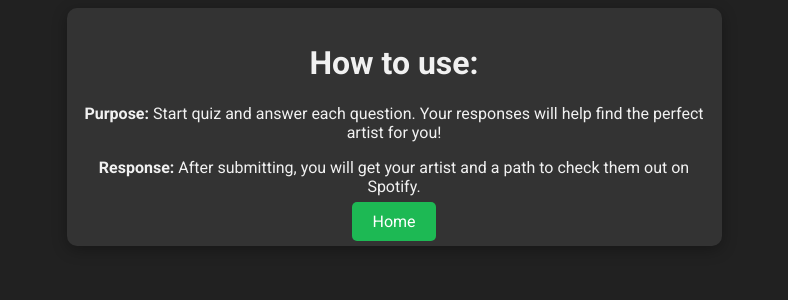
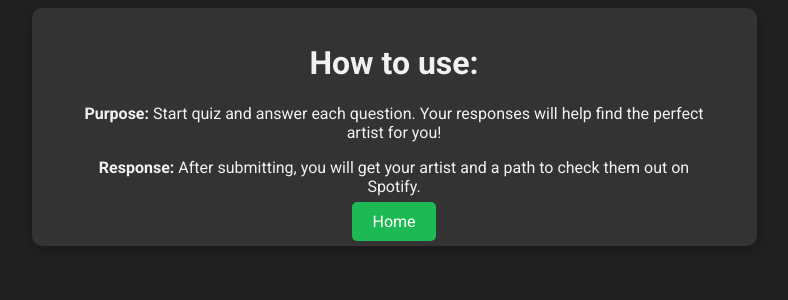
Before and after one commit to matthewchiccino/spotify-recommendation, a Flask app: page /help.html in a window 1280 px wide. Shown: the top 300 px of the page, without its empty margins (246-1034 px from the left). Run offline with Flask 3, Linux system fonts and the light colour scheme.

Commit message:
clean code

```diff
--- a/app.py
+++ b/app.py
@@ -1,10 +1,10 @@
 from flask import Flask, request, jsonify, render_template, session
 from flask_session import Session
 from flask_cors import CORS
-import os
 from dotenv import load_dotenv
 from requests import post, get
 import base64
+import os
 
 from functionality import get_artist
 
@@ -98,8 +98,7 @@ def search_artist(token, artist_name):
     else:
         return {"error": f"Error searching artist: {result.status_code}, {result.text}"}
 
+
 # local host for development
-"""
 if __name__ == '__main__':
     app.run(debug=True, port=8080)
-"""
--- a/static/css/styles.css
+++ b/static/css/styles.css
@@ -19,6 +19,8 @@ body {
     border-radius: 10px;
     box-shadow: 0 4px 15px rgba(0, 0, 0, 0.3);
     text-align: center;
+    padding-left: 50px;
+    padding-right: 50px;
 }
 
 .menu {
--- a/templates/help.html
+++ b/templates/help.html
@@ -10,8 +10,8 @@
     <link rel="stylesheet" href="https://fonts.googleapis.com/css2?family=Press+Start+2P&display=swap">
     <link href="/images/favicon.ico" rel="icon" type="image/x-icon">
     <meta property="og:image" content="/images/favicon.ico" />
-    <title>wordsmith</title>
-    <link rel="icon" href="assets/mc_logo.png" type="image/png">
+    <title>Spotify Recommendation Quiz</title>
+    <link href="../assets/favicon.ico" rel="icon" type="image/x-icon">
     <link rel="stylesheet" href="/../static/css/styles.css">
 </head>
 
```
Also changed, not shown: templates/index.html (+4 -3 lines), templates/info.html (+4 -4 lines).
